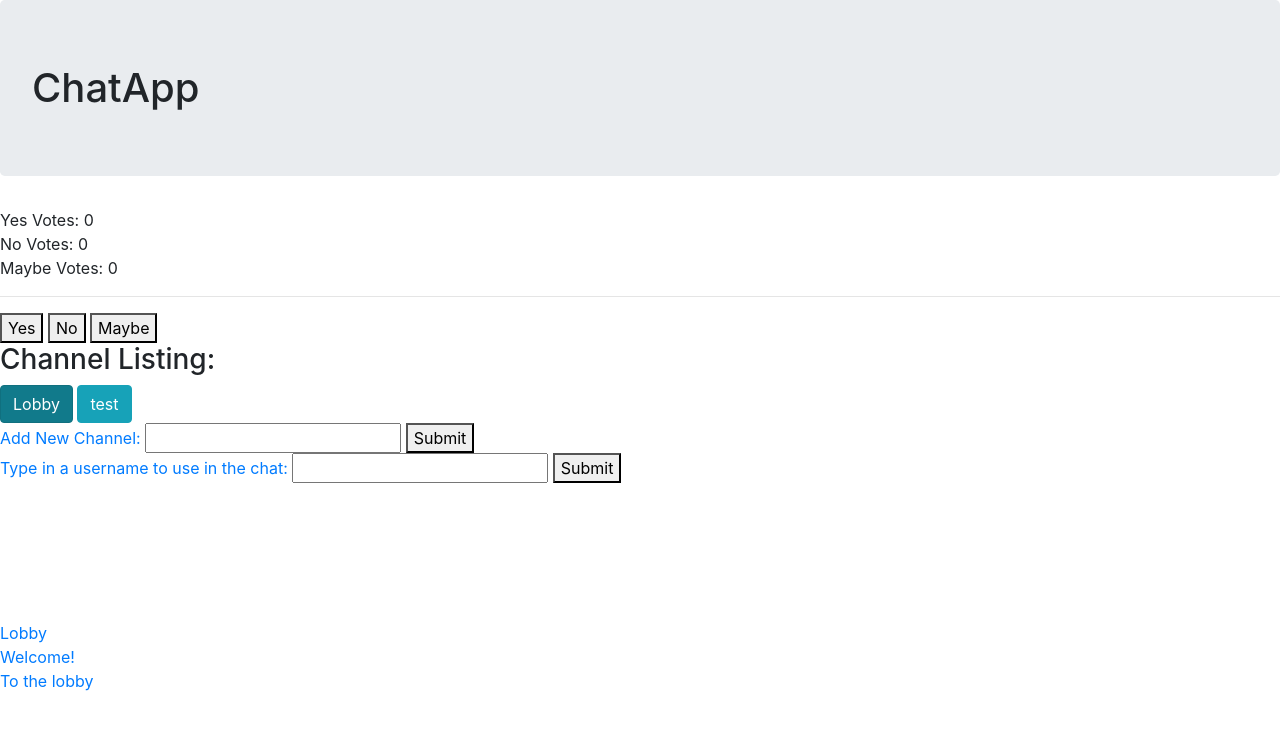
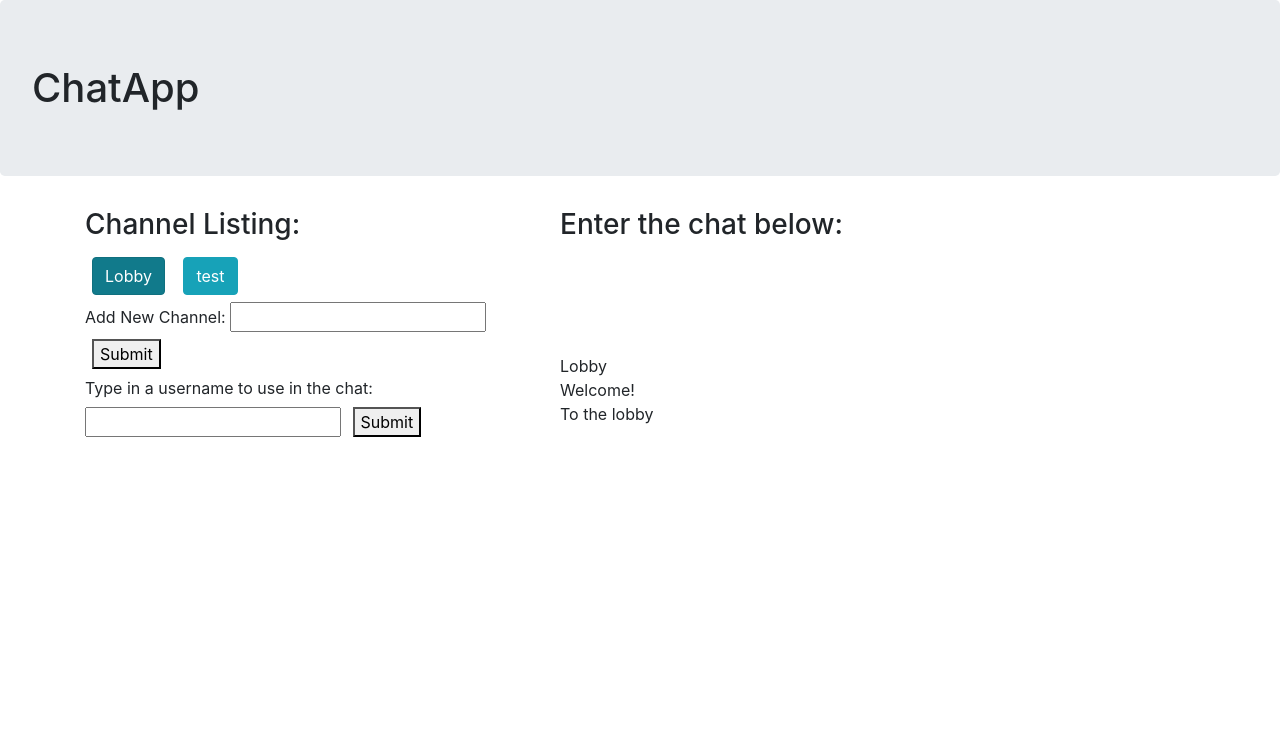
Before and after one commit to barnettech/project2, a Flask app: page / in a window 1280 px wide. Shown: the top 747 px of the page. Run offline with Flask 2, Linux system fonts and the light colour scheme; some libraries are stand-ins or nearby versions.

Commit message:
chatapp is looking good

```diff
--- a/static/index.css
+++ b/static/index.css
@@ -1,3 +1,7 @@
 #chathistory-area {
   padding-bottom: 55px;
 }
+
+button {
+    margin: 7px;
+}
--- a/static/index.js
+++ b/static/index.js
@@ -16,11 +16,13 @@ document.addEventListener('DOMContentLoaded', () => {
       document.querySelector('#button0').style.visibility = 'visible';
       document.querySelector('#textarena').style.visibility = 'hidden';
       document.querySelector('#button1').style.visibility = 'hidden';
+      document.querySelector('#username-line').style.visibility = 'visible';
     } else {
         document.querySelector('#username').style.visibility = 'hidden';
         document.querySelector('#button0').style.visibility = 'hidden';
         document.querySelector('#textarena').style.visibility = 'visible';
         document.querySelector('#button1').style.visibility = 'visible';
+        document.querySelector('#username-line').style.visibility = 'hidden';
     }
     var activeChatRoom = 'Lobby';
     // Connect to websocket
--- a/templates/index.html
+++ b/templates/index.html
@@ -10,43 +10,38 @@
     </head>
     <body>
         <h1 class="jumbotron">ChatApp</h1>
-        <container>
-            <section>
-              <div>Yes Votes: <span id="yes">{{ votes["yes"] }}</span></div>
-              <div>No Votes: <span id="no">{{ votes["no"] }}</span></div>
-              <div>Maybe Votes: <span id="maybe">{{ votes["maybe"] }}<span></div>
-              <hr>
-              <button class="button0" data-vote="yes">Yes</button>
-              <button class="button0" data-vote="no">No</button>
-              <button class="button0" data-vote="maybe">Maybe</button><br/>
-            </section>
+        <div class="container">
+          <div class="row">
+            <div class="col-5">
               <section id="channel-listing">
                     <h3>Channel Listing:</h3>
                     <div id="channel-buttons">
                       {% for result in channel_list[0] %}
-                      <a href="#"><button id="button-selector{{loop.index-1}}" type="button" class="btn btn-info">{{result}}</button><a href="#">
+                        <a href="#"><button id="button-selector{{loop.index-1}}" type="button" class="btn btn-info">{{result}}</button></a>
                       {% endfor %}
                     </div>
                     <div>Add New Channel:  <input type="text" id="newchannel" name="newchannel"> <button id="button2">Submit</button></div>
-
                 </section>
-
                 <section>
-            Type in a username to use in the chat:  <input type="text" id="username" name="username"> <button id="button0">Submit</button> <br>
+                  <div id="username-line">Type in a username to use in the chat:  <input type="text" id="username" name="username"> <button id="button0">Submit</button></div> <br>
                   <br/>
                   <br/>
+                </section>
+            </div>
+            <div class="col-5">
+              <section>
+                <h3>Enter the chat below:</h3>
                 <textarea id="textarena" rows="2" cols="50">
                 </textarea><br/>
                 <button id="button1">Submit</button>
-            </section>
-            <section>
                 <div id="chathistory-area">
                   {% for result in chats_in_rooms[user_current_room] %}
                     <div>{{result}}</div>
                   {% endfor %}
-
                 </div>
               </section>
-        </container>
+            </div>
+          </div>
+        </div>
     </body>
 </html>
```
Lines whose indentation alone changed are shown as unchanged.
